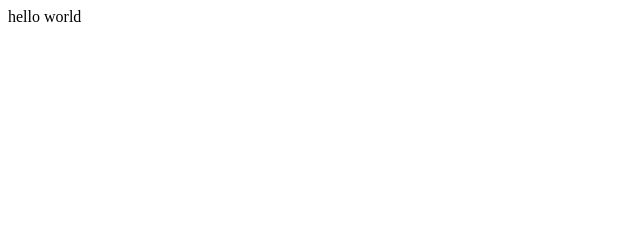
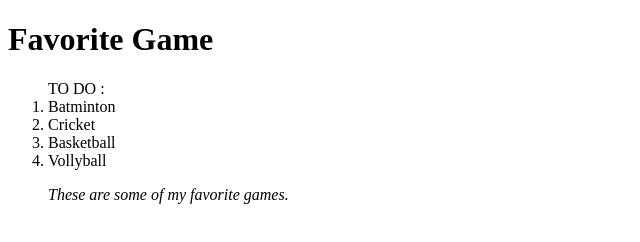
Before and after one commit to ANSHUU04/DEMO, a plain HTML site: page index.html in a window 1280 px wide. Shown: the whole page, without its empty margins (0-640 px from the left). Drawn offline with Linux system fonts and the light colour scheme.

Commit message:
new html

```diff
--- a/index.html
+++ b/index.html
@@ -1,5 +1,15 @@
+<!doctype html>
 <html>
+    <head>
+        <link ="stylesheet" href ="style.css">
+    </head>
     <body>
-        <p>hello world</p>
+        <h1>Favorite Game</h1>
+        <ol> TO DO : <li class ="grey-element">Batminton</li>
+        <li>Cricket</li>
+    <li class ="gray-element">Basketball</li>
+<li> Vollyball</li>
+<p> <em>These are some of my favorite games.</em></p>
+</ol>
     </body>
 </html>
```
